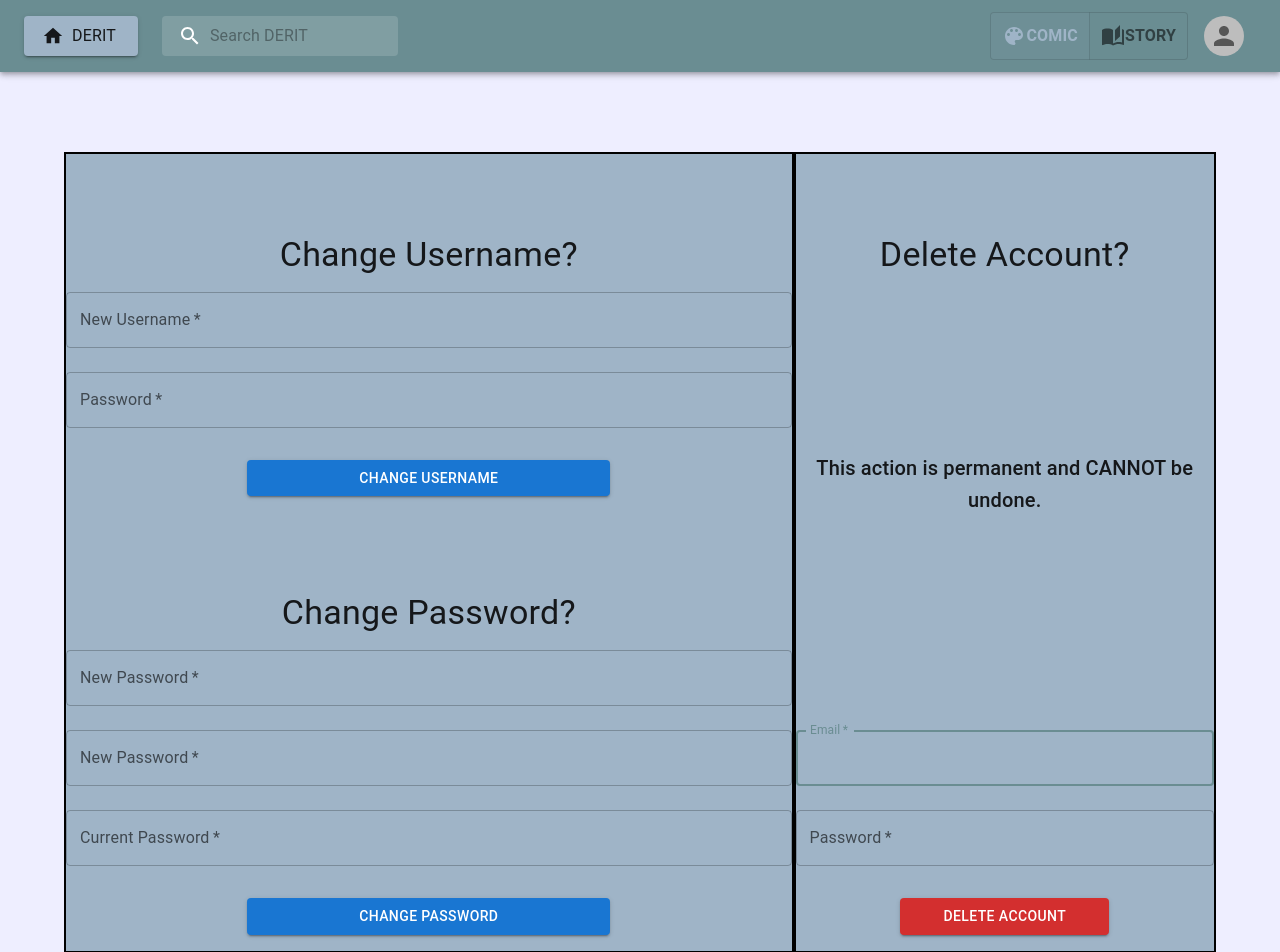
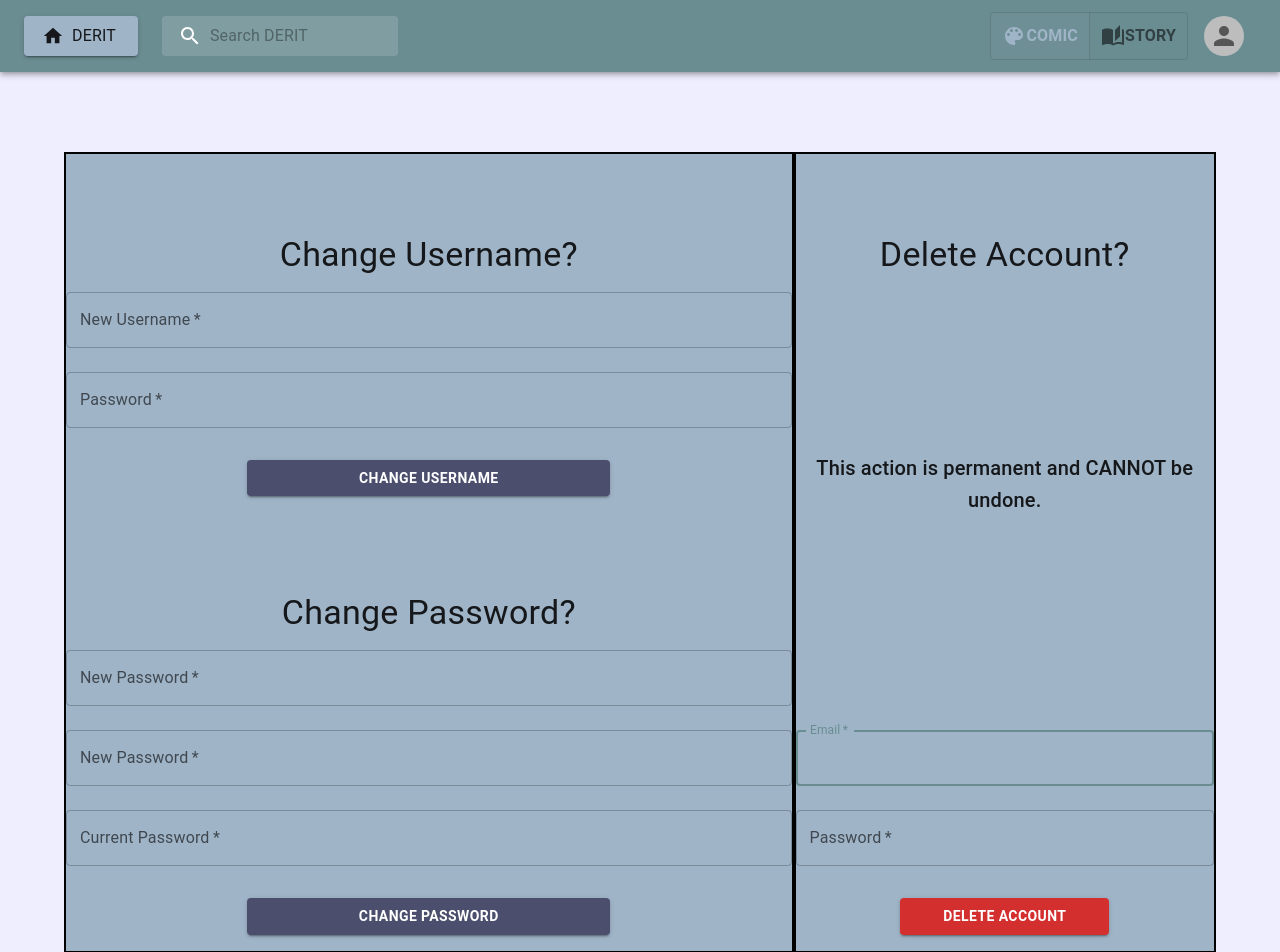
Before and after one commit to GabeLima/416-Project, a React (Create React App) app in the folder client/: page /account in a window 1280 px wide. Shown: the top 952 px of the page. Built offline with nearby package versions, Linux system fonts and the light colour scheme; no server answers.

Commit message:
Theme updates.

```diff
--- a/client/src/components/AccountScreen.js
+++ b/client/src/components/AccountScreen.js
@@ -12,7 +12,7 @@ const AccountScreen = () => {
     const leftTheme = createTheme({
         palette: {
             primary: {
-              main: '#1976d2',
+              main: '#9FB4C7',
             },
             secondary: {
               main: '#6A8D92',
@@ -50,7 +50,7 @@ const AccountScreen = () => {
                         <TextField margin="normal" required fullWidth id="username" label="New Username" name="username" autoComplete="username" autoFocus/>
                         <TextField margin="normal" required fullWidth name="password" label="Password" type="password" id="password" autoComplete="current-password"/>
                         <Typography align="center">
-                                <Button  type="submit" variant="contained" sx={{ mt: 3, mb: 2, width:'50%', backgroundColor:"#1976d2"}}>
+                                <Button  type="submit" variant="contained" sx={{mt: 3, mb: 2, width:'50%', backgroundColor:"#4b4e6d", color:"white", fontWeight:"bold"}}>
                                     Change Username
                                 </Button>
                         </Typography>
@@ -61,7 +61,7 @@ const AccountScreen = () => {
                         <TextField margin="normal" required fullWidth name="new-password-2" label="New Password" type="password" id="new-password-2" autoComplete="new-password"/>
                         <TextField margin="normal" required fullWidth name="password" label="Current Password" type="password" id="password" autoComplete="current-password"/>
                         <Typography align="center">
-                                <Button  type="submit" variant="contained" sx={{ mt: 3, mb: 2, width:'50%', backgroundColor:"#1976d2"}}>
+                                <Button  type="submit" variant="contained" sx={{mt: 3, mb: 2, width:'50%', backgroundColor:"#4b4e6d", color:"white", fontWeight:"bold"}}>
                                     Change Password
                                 </Button>
                             </Typography>
@@ -77,7 +77,7 @@ const AccountScreen = () => {
                             <TextField margin="normal" required fullWidth id="email" label="Email" name="email" autoComplete="email" autoFocus/>
                             <TextField margin="normal" required fullWidth name="password" label="Password" type="password" id="password" autoComplete="current-password"/>
                             <Typography align="center">
-                                <Button  type="submit" variant="contained" color="error" sx={{ mt: 3, mb: 2, width:'50%'}}>
+                                <Button  type="submit" variant="contained" color="error" sx={{ mt: 3, mb: 2, width:'50%', fontWeight:"bold"}}>
                                     Delete Account
                                 </Button>
                             </Typography>
--- a/client/src/components/LoginScreen.js
+++ b/client/src/components/LoginScreen.js
@@ -20,8 +20,6 @@ const LoginScreen = () => {
     const { store } = useContext(GlobalStoreContext);
 
     const [state, setState] = useState("normalLogin");
-
-    const theme = createTheme();
 
 
     const handleLoginSubmit = (event) => {
@@ -55,7 +53,6 @@ const LoginScreen = () => {
 
     function normalLogin(){
       return (
-        <ThemeProvider theme={theme}>
           <Container component="main" maxWidth="xs">
             <CssBaseline />
               <Box
@@ -97,7 +94,7 @@ const LoginScreen = () => {
                   type="submit"
                   fullWidth
                   variant="contained"
-                  sx={{ mt: 3, mb: 2 }}
+                  sx={{ mt: 3, mb: 2, backgroundColor:"#4b4e6d", color:"white", fontWeight:"bold"}}
                 >
                   Sign In
                 </Button>
@@ -118,13 +115,11 @@ const LoginScreen = () => {
               </Box>
             </Box>
             <AlertModal></AlertModal>
-          </Container>
-        </ThemeProvider>)
+          </Container>)
     }
 
     function enterEmail(){
       return (
-        <ThemeProvider theme={theme}>
           <Container component="main" maxWidth="xs">
             <CssBaseline />
               <Box
@@ -156,20 +151,19 @@ const LoginScreen = () => {
                   type="submit"
                   fullWidth
                   variant="contained"
-                  sx={{ mt: 3, mb: 2 }}
+                  sx={{ mt: 3, mb: 2, backgroundColor:"#4b4e6d", color:"white", fontWeight:"bold"}}
                 >
                   Continue
                 </Button>
               </Box>
             </Box>
             <AlertModal></AlertModal>
-          </Container>
-        </ThemeProvider>)
+          </Container>)
     }
 
 
     function resetPassword(){
-      return(<ThemeProvider theme={theme}>
+      return(
       <Container component="main" maxWidth="xs">
         <CssBaseline />
           <Box
@@ -221,7 +215,7 @@ const LoginScreen = () => {
               type="submit"
               fullWidth
               variant="contained"
-              sx={{ mt: 3, mb: 2 }}
+              sx={{ mt: 3, mb: 2, backgroundColor:"#4b4e6d", color:"white", fontWeight:"bold"}}
             >
               Continue
             </Button>
@@ -229,7 +223,7 @@ const LoginScreen = () => {
         </Box>
         <AlertModal></AlertModal>
       </Container>
-    </ThemeProvider>)
+    )
 
     }
 
--- a/client/src/components/RegisterScreen.js
+++ b/client/src/components/RegisterScreen.js
@@ -118,7 +118,7 @@ const RegisterScreen = () =>{
                             type="submit"
                             fullWidth
                             variant="contained"
-                            sx={{ mt: 3, mb: 2 }}
+                            sx={{ mt: 3, mb: 2, backgroundColor:"#4b4e6d", color:"white", fontWeight:"bold"}}
                         >
                             Sign Up
                         </Button>
```
